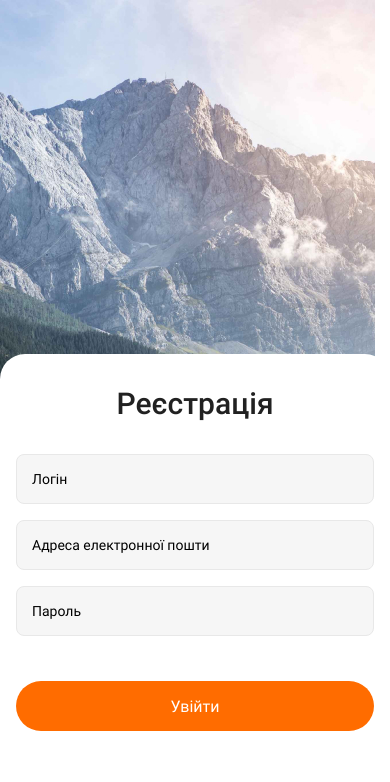
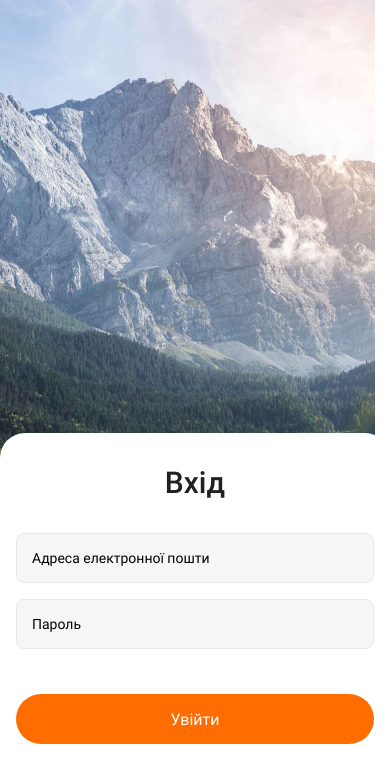
Before and after one commit to skif6623/react-native-test, a React Native app: screen / in a window 390 px wide. Shown: the top 782 px of the page. Built offline with nearby package versions, Linux system fonts and the light colour scheme.

Commit message:
add debuger

```diff
--- a/App.jsx
+++ b/App.jsx
@@ -1,8 +1,147 @@
 import React, {useState, useCallback} from "react";
-import RegistrationScreen from "./src/Screens/RegistrationScreen";
+import {
+	StyleSheet,
+	View,
+	TextInput,
+	TouchableWithoutFeedback,
+	Keyboard,
+	KeyboardAvoidingView,
+	Platform,
+	Text,
+	ImageBackground,
+	TouchableOpacity,
+} from "react-native";
+import {useFonts} from "expo-font";
+import * as SplashScreen from "expo-splash-screen";
+
+SplashScreen.preventAutoHideAsync();
+
+const initialLoginData = {
+	email: "",
+	password: "",
+};
 
 const App = () => {
-	return <RegistrationScreen />;
+	const [state, setState] = useState(initialLoginData);
+	const [isShowKey, setIsShowKey] = useState(false);
+	const [fontsLoaded] = useFonts({
+		"Roboto-Regular": require("./assets/fonts/Roboto-Regular.ttf"),
+		"Roboto-Medium": require("./assets/fonts/Roboto-Medium.ttf"),
+	});
+
+	const onLayoutRootView = useCallback(async () => {
+		if (fontsLoaded) {
+			await SplashScreen.hideAsync();
+		}
+	}, [fontsLoaded]);
+
+	if (!fontsLoaded) {
+		return null;
+	}
+
+	const keyHide = () => {
+		setIsShowKey(false);
+		Keyboard.dismiss();
+	};
+
+	const handleSubmit = () => {
+		setIsShowKey(false);
+		Keyboard.dismiss();
+		console.log(state);
+		setState(initialLoginData);
+	};
+
+	return (
+		<TouchableWithoutFeedback onPress={keyHide} onLayout={onLayoutRootView}>
+			<View style={styles.container}>
+				<ImageBackground style={styles.image} source={require("./assets/images/main-bg.jpg")}>
+					<KeyboardAvoidingView behavior={Platform.OS == "ios" ? "padding" : "height"}>
+						<View style={styles.formBg}>
+							<View style={{...styles.form, marginBottom: isShowKey ? -60 : 100}}>
+								<Text style={styles.formTitle}>Вхід</Text>
+								<View style={{marginBottom: 16}}>
+									<TextInput
+										style={styles.input}
+										placeholder="Адреса електронної пошти"
+										value={state.email}
+										onFocus={() => setIsShowKey(true)}
+										onChangeText={value => setState(prevState => ({...prevState, email: value}))}
+									/>
+								</View>
+								<View>
+									<TextInput
+										style={styles.input}
+										placeholder="Пароль"
+										secureTextEntry={true}
+										value={state.password}
+										onFocus={() => setIsShowKey(true)}
+										onChangeText={value => setState(prevState => ({...prevState, password: value}))}
+									/>
+								</View>
+								<TouchableOpacity style={styles.button} activeOpacity={0.9} onPress={handleSubmit}>
+									<Text style={styles.buttonTitle}>Увійти</Text>
+								</TouchableOpacity>
+							</View>
+						</View>
+					</KeyboardAvoidingView>
+				</ImageBackground>
+			</View>
+		</TouchableWithoutFeedback>
+	);
 };
 
+const styles = StyleSheet.create({
+	container: {
+		flex: 1,
+		backgroundColor: "#fff",
+	},
+	image: {
+		flex: 1,
+		resizeMode: "cover",
+		justifyContent: "flex-end",
+	},
+	formBg: {
+		paddingTop: 32,
+		backgroundColor: "#fff",
+		borderTopRightRadius: 25,
+		borderTopLeftRadius: 25,
+	},
+	form: {
+		marginHorizontal: 16,
+	},
+	formTitle: {
+		marginBottom: 33,
+		textAlign: "center",
+		fontFamily: "Roboto-Medium",
+		fontSize: 30,
+		lineHeight: 35,
+		letterSpacing: 0.01,
+		color: "#212121",
+	},
+	input: {
+		height: 50,
+		paddingHorizontal: 15,
+		fontFamily: "Roboto-Regular",
+		backgroundColor: "#F6F6F6",
+		borderWidth: 1,
+		borderColor: "#E8E8E8",
+		borderRadius: 8,
+	},
+	button: {
+		height: 50,
+		marginTop: 45,
+		justifyContent: "center",
+		backgroundColor: "#FF6C00",
+		borderRadius: 100,
+	},
+	buttonTitle: {
+		fontFamily: "Roboto-Regular",
+		fontStyle: "normal",
+		fontSize: 16,
+		lineHeight: 19,
+		textAlign: "center",
+		color: "#fff",
+	},
+});
+
 export default App;
```
